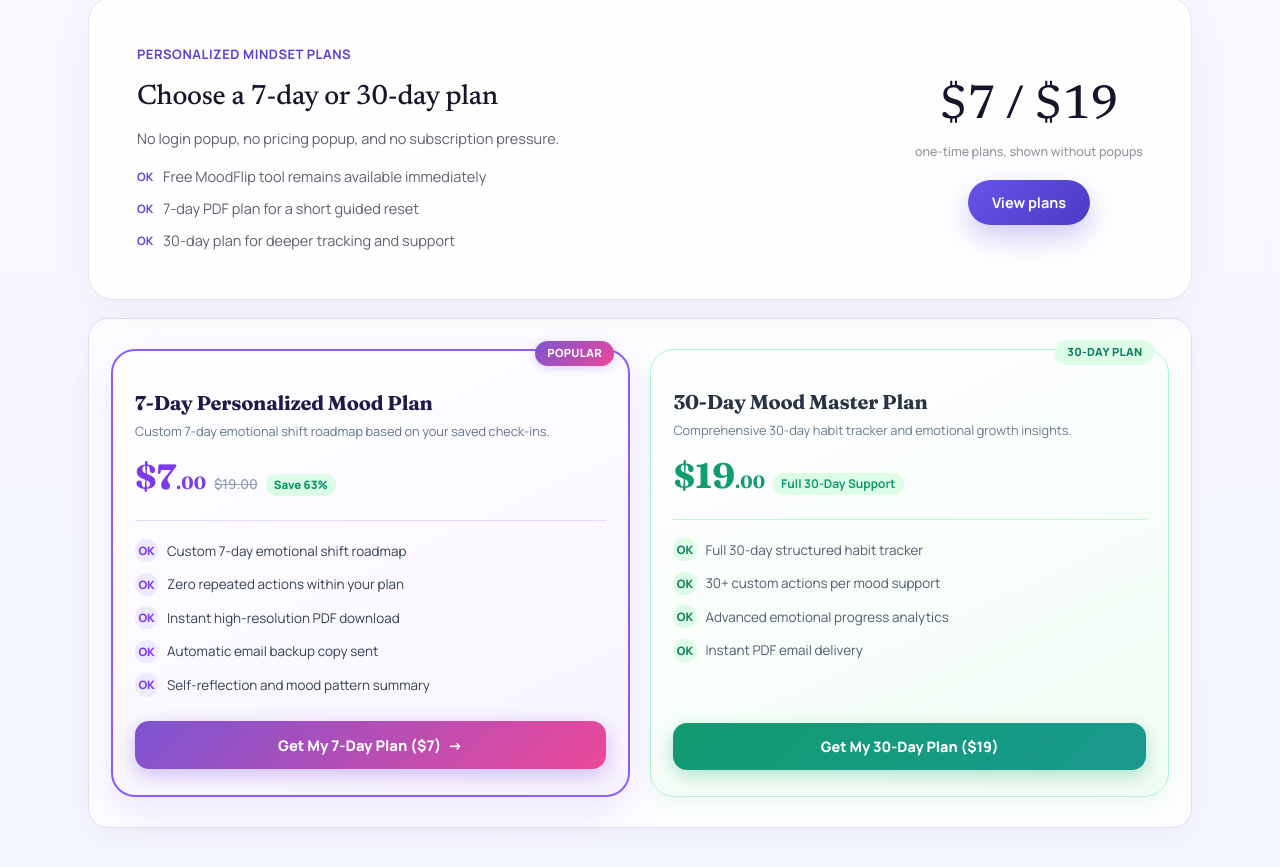
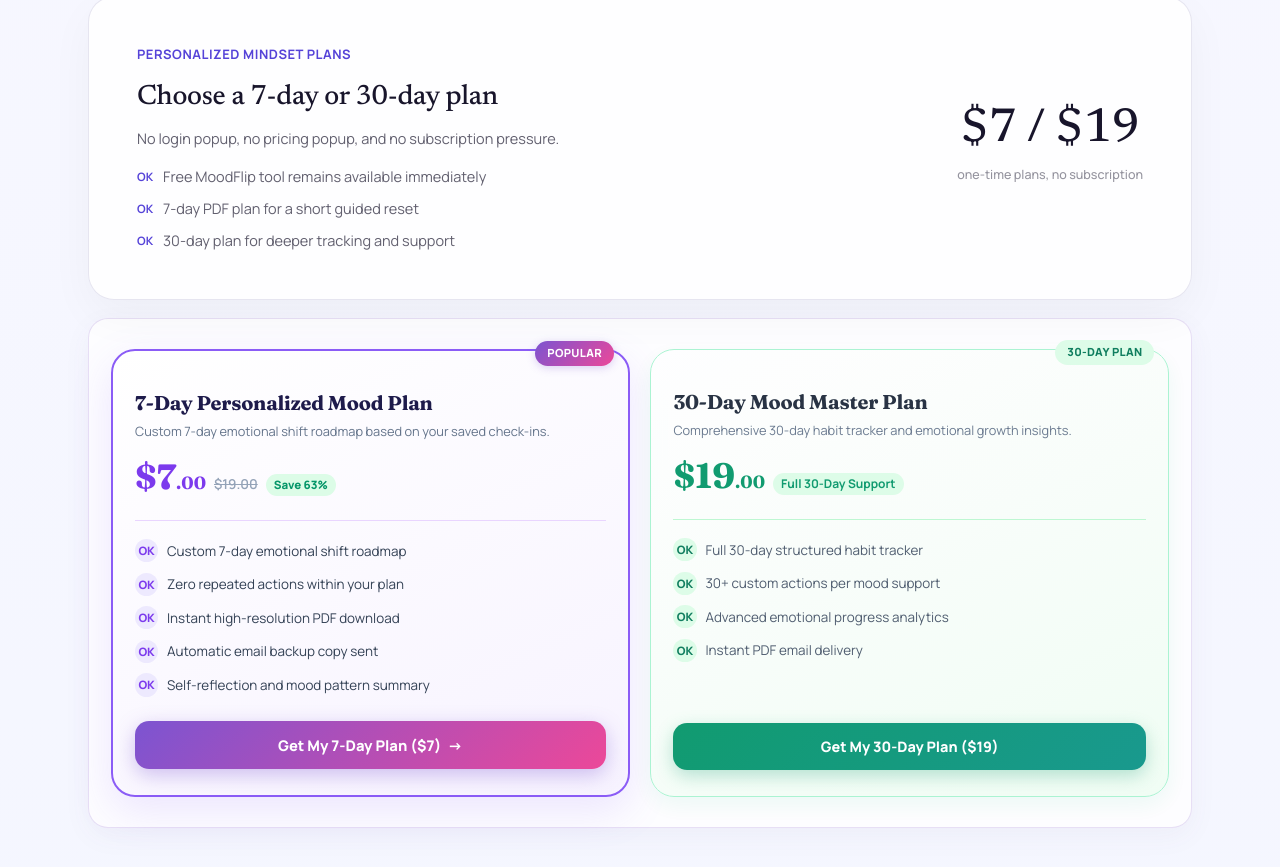
Before and after one commit to CodeStackLab/moodflip-website, a Next.js app: page / in a window 1280 px wide. Shown: the part 2591-3458 px from the top of the page. Built offline with nearby package versions, Linux system fonts and the light colour scheme; no server answers.

Commit message:
Remove redundant plans CTA

```diff
--- a/components/MoodTool.tsx
+++ b/components/MoodTool.tsx
@@ -1158,13 +1158,7 @@ export default function MoodTool(): React.JSX.Element {
             </div>
             <div className="mf2-price-tag">
               <div className="mf2-price-num">$7 / $19</div>
-              <div className="mf2-price-note">one-time plans, shown without popups</div>
-              <button
-                className="mf2-btn mf2-btn-primary"
-                onClick={() => document.getElementById('paid-pdf-section')?.scrollIntoView({ behavior: 'smooth' })}
-              >
-                View plans
-              </button>
+              <div className="mf2-price-note">one-time plans, no subscription</div>
             </div>
           </div>
           <div style={{ marginTop: 18 }}>
```
